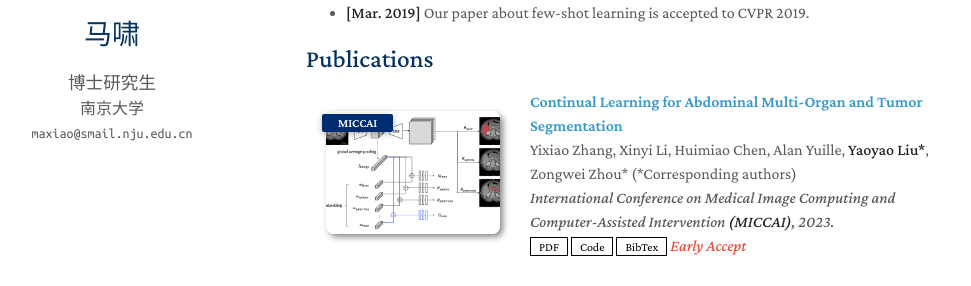
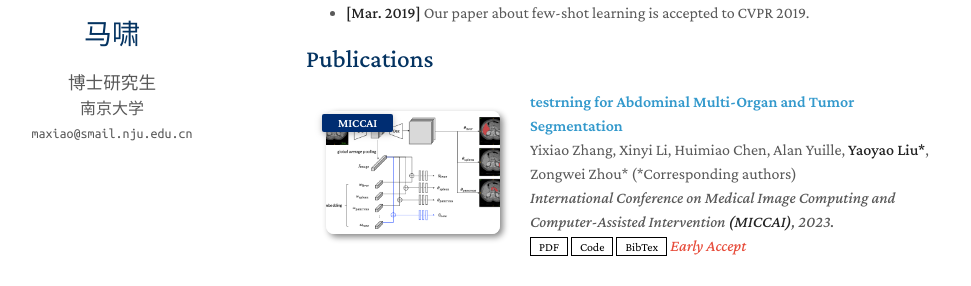
Before and after one commit to maxiao94/maxiao94.github.io, a Jekyll site: the page built from index.md, in a window 1280 px wide and 900 px high, scrolled down 1656 px. Shown: the part 167-453 px from the top of the window, without its empty margins (164-1135 px from the left). Built offline with Jekyll 4.4.1, drawn with Linux system fonts in a browser that asks for light colours; a style sheet for code colours, icons or effects is not loaded; our own code applies the rules of GitHub Pages for plain Markdown files.

Commit message:
update
Signed-off-by: maxiao94 <mxsujin94@gmail.com>

```diff
--- a/_data/publications.yml
+++ b/_data/publications.yml
@@ -1,6 +1,6 @@
 main:
 
-  - title: Continual Learning for Abdominal Multi-Organ and Tumor Segmentation
+  - title: testrning for Abdominal Multi-Organ and Tumor Segmentation
     authors: Yixiao Zhang, Xinyi Li, Huimiao Chen, Alan Yuille, <strong>Yaoyao Liu*</strong>, Zongwei Zhou* (*Corresponding authors)
     conference_short: MICCAI
     conference: International Conference on Medical Image Computing and Computer-Assisted Intervention <strong>(MICCAI)</strong>, 2023.
```
